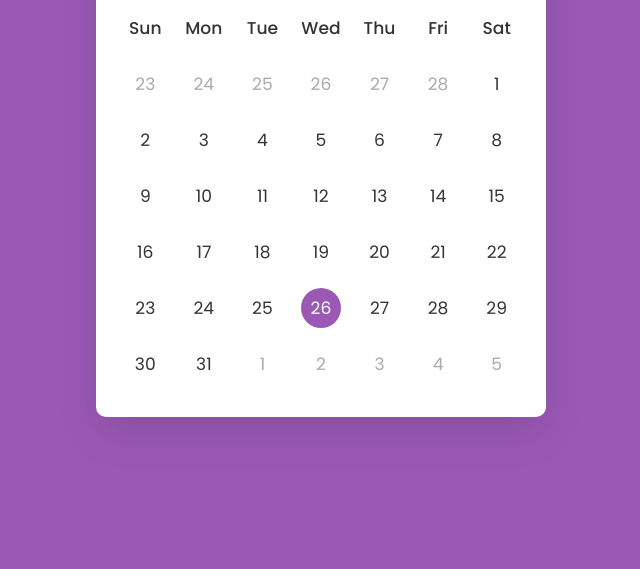
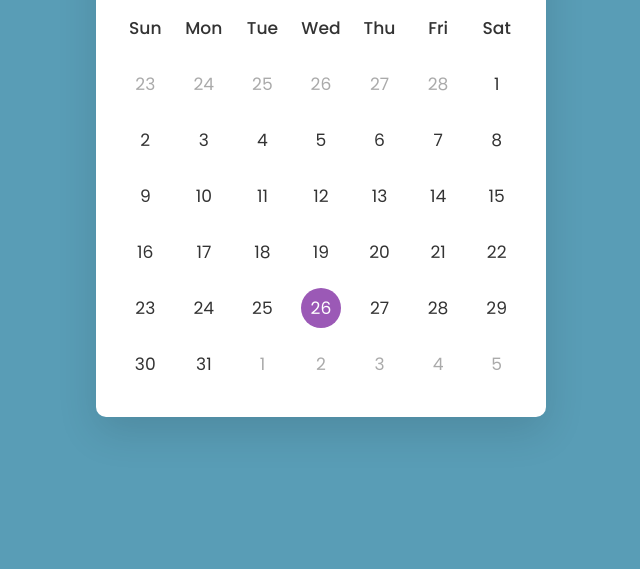
Before and after one commit to tommieboop/Gab-s-Calendar-IT-105, a plain HTML site: page index.html in a window 1280 px wide. Shown: the part 231-800 px from the top of the page, without its empty margins (319-959 px from the left). Drawn offline with nearby package versions, Linux system fonts and the light colour scheme.

Commit message:
Update style.css

```diff
--- a/style.css
+++ b/style.css
@@ -12,7 +12,7 @@ body{
   padding: 0 10px;
   justify-content: center;
   min-height: 100vh;
-  background: #9B59B6;
+  background: #599DB6;
 }
 .wrapper{
   width: 450px;
```
